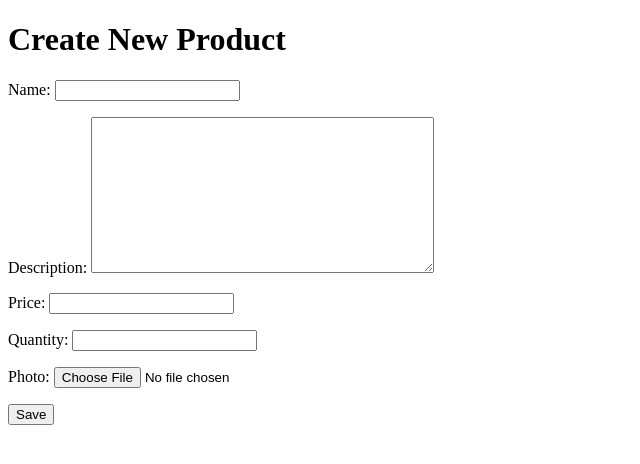
After one commit to Zeidcode/Django_homeworks, a Django app: page /create/ in a window 1280 px wide. The commit adds this page. Shown: the top 464 px of the page, without its empty margins (0-640 px from the left). Run offline with Django 5.2, Linux system fonts and the light colour scheme.

Commit message:
+ImageField, +validation form

```diff
--- a/homeworks/homework_1/forms.py
+++ b/homeworks/homework_1/forms.py
@@ -0,0 +1,8 @@
+from django import forms
+from .models import Product
+
+
+class ProductForm(forms.ModelForm):
+    class Meta:
+        model = Product
+        fields = ['name', 'description', 'price', 'quantity', 'photo']
--- a/homeworks/homework_1/models.py
+++ b/homeworks/homework_1/models.py
@@ -17,6 +17,7 @@ class Product(models.Model):
     price = models.DecimalField(max_digits=10, decimal_places=2)
     quantity = models.IntegerField()
     added_date = models.DateTimeField(default=timezone.now)
+    photo = models.ImageField(upload_to='product_photos/', null=True, blank=True)
 
     def str(self):
         return self.name
--- /dev/null
+++ b/homeworks/homework_1/templates/homework_1/product_create.html
@@ -0,0 +1,16 @@
+<!DOCTYPE html>
+<html lang="en">
+<head>
+    <meta charset="UTF-8">
+    <meta name="viewport" content="width=device-width, initial-scale=1.0">
+    <title>Create New Product</title>
+</head>
+<body>
+    <h1>Create New Product</h1>
+    <form method="post" enctype="multipart/form-data">
+        {% csrf_token %}
+        {{ form.as_p }}
+        <button type="submit">Save</button>
+    </form>
+</body>
+</html>
--- a/homeworks/homework_1/templates/homework_1/products.html
+++ b/homeworks/homework_1/templates/homework_1/products.html
@@ -1,3 +1,4 @@
+<!-- products.html -->
 {% extends 'base.html' %}
 
 {% block title %}Products - My Website{% endblock %}
@@ -7,6 +8,10 @@
     <ul>
         {% for product in products %}
             <li>{{ product.name }} - {{ product.description }} - ${{ product.price }}</li>
+            <a href="{% url 'product_update' pk=product.pk %}" class="btn btn-info">Edit</a>
         {% endfor %}
     </ul>
+
+    <!-- Добавляем кнопку для создания нового продукта -->
+    <a href="{% url 'product_create' %}" class="btn btn-primary">Create New Product</a>
 {% endblock %}
--- a/homeworks/homework_1/urls.py
+++ b/homeworks/homework_1/urls.py
@@ -7,4 +7,5 @@ urlpatterns = [
     path('products/', views.product_list, name='product_list'),
     path('orders/', views.order_list, name='order_list'),
     path('ordered_products/', views.ordered_products, name='ordered_products'),
+    path('create/', views.product_create, name='product_create'),
 ]
--- a/homeworks/homework_1/views.py
+++ b/homeworks/homework_1/views.py
@@ -1,8 +1,9 @@
-from django.shortcuts import render
+from django.shortcuts import render, redirect
 from .models import Client, Product, Order
 from django.utils import timezone
 from datetime import timedelta
 from .models import Order, Product
+from .forms import ProductForm
 
 def index(request):
     return render(request, 'index.html')
@@ -35,3 +36,24 @@ def ordered_products(request):
         ordered_products[interval] = products
 
     return render(request, 'ordered_products.html', {'ordered_products': ordered_products})
+
+def product_create(request):
+    if request.method == 'POST':
+        form = ProductForm(request.POST, request.FILES)
+        if form.is_valid():
+            form.save()
+            return redirect('product_list')
+    else:
+        form = ProductForm()
+    return render(request, 'product_create.html', {'form': form})
+
+def product_update(request, pk):
+    product = Product.objects.get(pk=pk)
+    if request.method == 'POST':
+        form = ProductForm(request.POST, request.FILES, instance=product)
+        if form.is_valid():
+            form.save()
+            return redirect('product_list')
+    else:
+        form = ProductForm(instance=product)
+    return render(request, 'product_update.html', {'form': form})
--- a/homeworks/homeworks/settings.py
+++ b/homeworks/homeworks/settings.py
@@ -15,7 +15,6 @@ SECRET_KEY = 'django-insecure-+nz!rvvc0k$6j(+et%gun)=b5no76rq*td=%n=*0%ix_-=dqpw
 DEBUG = True
 
 ALLOWED_HOSTS = [
-    '10.161.228.75',
 ]
 
 
```
Also changed, not shown: homeworks/db.sqlite3, homeworks/homework_1/migrations/0002_product_photo.py (added), 1 other file.
